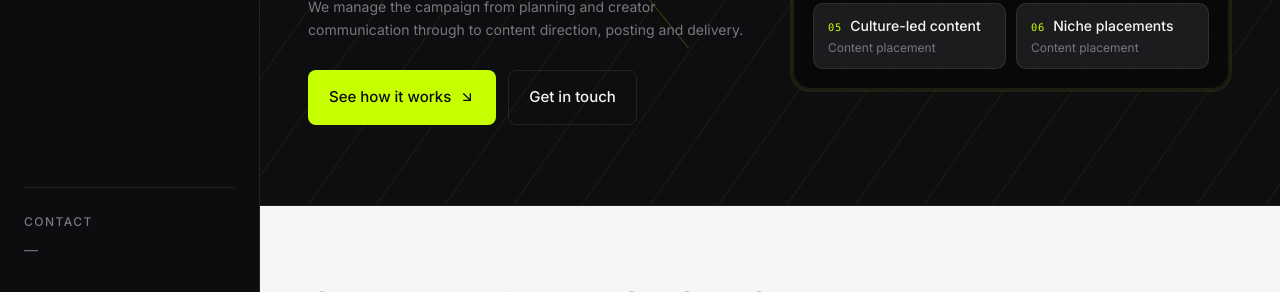
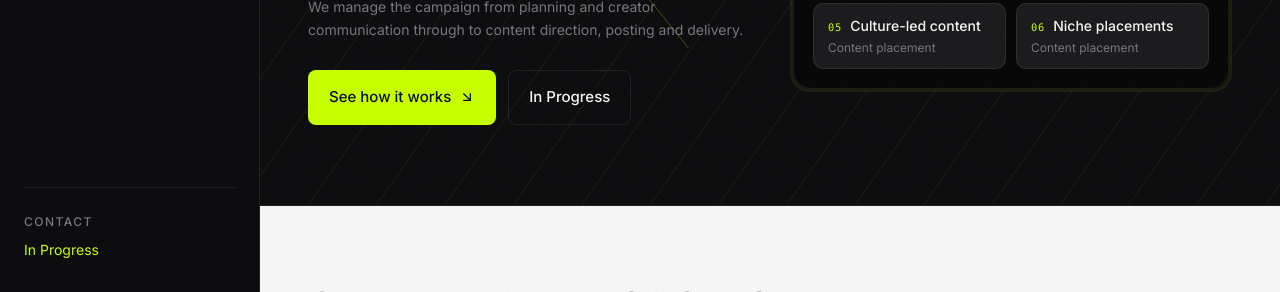
Before and after one commit to vromeofficial-hub/katalyst-media, a Next.js app: page / in a window 1280 px wide. Shown: the part 508-800 px from the top of the page. Built offline with nearby package versions, Linux system fonts and the light colour scheme; no server answers.

Commit message:
Show In Progress in place of blank contact details.

```diff
--- a/src/components/home/ContactSection.tsx
+++ b/src/components/home/ContactSection.tsx
@@ -1,6 +1,7 @@
 import { Container } from "@/components/layout/Container";
 import { EmailAddressLink, EmailKatalystButton } from "@/components/ui/PrimaryButton";
 import { Reveal } from "@/components/ui/Reveal";
+import { hasPublicEmail } from "@/content/company";
 import { contactCopy } from "@/content/contact";
 
 export function ContactSection() {
@@ -17,8 +18,14 @@ export function ContactSection() {
             </h2>
             <p className="mt-4 text-soft-grey">{contactCopy.description}</p>
             <div className="mt-7 flex flex-col gap-3">
-              <EmailKatalystButton label={contactCopy.buttonLabel} />
-              <EmailAddressLink />
+              {hasPublicEmail() ? (
+                <>
+                  <EmailKatalystButton label={contactCopy.buttonLabel} />
+                  <EmailAddressLink />
+                </>
+              ) : (
+                <p className="label-caps text-acid-lime">{contactCopy.pendingLabel}</p>
+              )}
             </div>
           </div>
         </Reveal>
--- a/src/components/home/OverviewSection.tsx
+++ b/src/components/home/OverviewSection.tsx
@@ -65,7 +65,7 @@ export function OverviewSection() {
             {hasPublicEmail() ? (
               <SecondaryButton href={getMailtoHref()}>Email Katalyst Media</SecondaryButton>
             ) : (
-              <SecondaryButton href="#contact">Get in touch</SecondaryButton>
+              <SecondaryButton href="#contact">In Progress</SecondaryButton>
             )}
           </motion.div>
         </div>
--- a/src/components/layout/Footer.tsx
+++ b/src/components/layout/Footer.tsx
@@ -20,7 +20,9 @@ export function Footer() {
               >
                 {company.email}
               </a>
-            ) : null}
+            ) : (
+              <p className="mt-4 text-sm text-acid-lime">In Progress</p>
+            )}
           </div>
           <div className="flex flex-col gap-4 sm:items-end">
             <ul className="flex flex-wrap gap-5">
--- a/src/components/layout/MobileHeader.tsx
+++ b/src/components/layout/MobileHeader.tsx
@@ -153,7 +153,7 @@ export function MobileHeader() {
                   {company.email}
                 </a>
               ) : (
-                <p className="mt-2 text-sm text-muted-grey">—</p>
+                <p className="mt-2 text-sm text-acid-lime">In Progress</p>
               )}
             </div>
           </div>
--- a/src/components/layout/Sidebar.tsx
+++ b/src/components/layout/Sidebar.tsx
@@ -68,7 +68,7 @@ export function Sidebar() {
               {company.email}
             </a>
           ) : (
-            <p className="mt-2 text-sm text-muted-grey">—</p>
+            <p className="mt-2 text-sm text-acid-lime">In Progress</p>
           )}
         </div>
       </div>
--- a/src/components/ui/PrimaryButton.tsx
+++ b/src/components/ui/PrimaryButton.tsx
@@ -98,7 +98,11 @@ export function EmailKatalystButton({
   label?: string;
   onClick?: () => void;
 }) {
-  if (!hasPublicEmail()) return null;
+  if (!hasPublicEmail()) {
+    return (
+      <p className={cn("label-caps text-acid-lime", className)}>In Progress</p>
+    );
+  }
 
   return (
     <PrimaryButton href={getMailtoHref()} className={className} onClick={onClick}>
@@ -108,7 +112,11 @@ export function EmailKatalystButton({
 }
 
 export function EmailAddressLink({ className }: { className?: string }) {
-  if (!hasPublicEmail()) return null;
+  if (!hasPublicEmail()) {
+    return (
+      <p className={cn("text-sm text-acid-lime", className)}>In Progress</p>
+    );
+  }
 
   return (
     <a
--- a/src/content/contact.ts
+++ b/src/content/contact.ts
@@ -4,7 +4,8 @@ export const contactCopy = {
   headline: "Contact Katalyst Media",
   description: company.email
     ? "For music-promotion enquiries, campaign information or collaboration opportunities, contact Katalyst Media directly by email."
-    : "For music-promotion enquiries, campaign information or collaboration opportunities, contact details will be shared here soon.",
+    : "Contact details are currently in progress and will appear here soon.",
   buttonLabel: "Email Katalyst Media",
   email: company.email,
+  pendingLabel: "In Progress",
 } as const;
```
